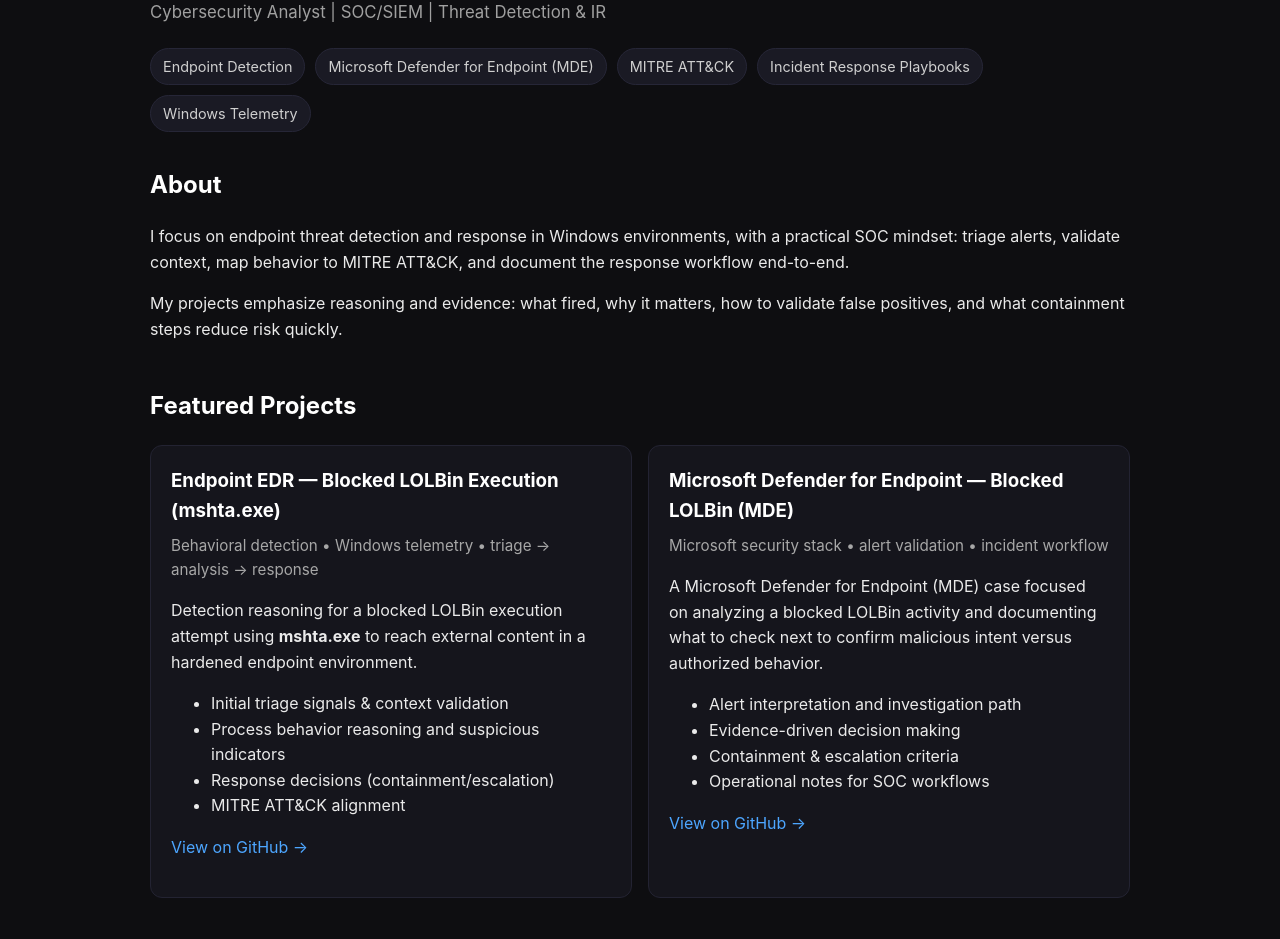
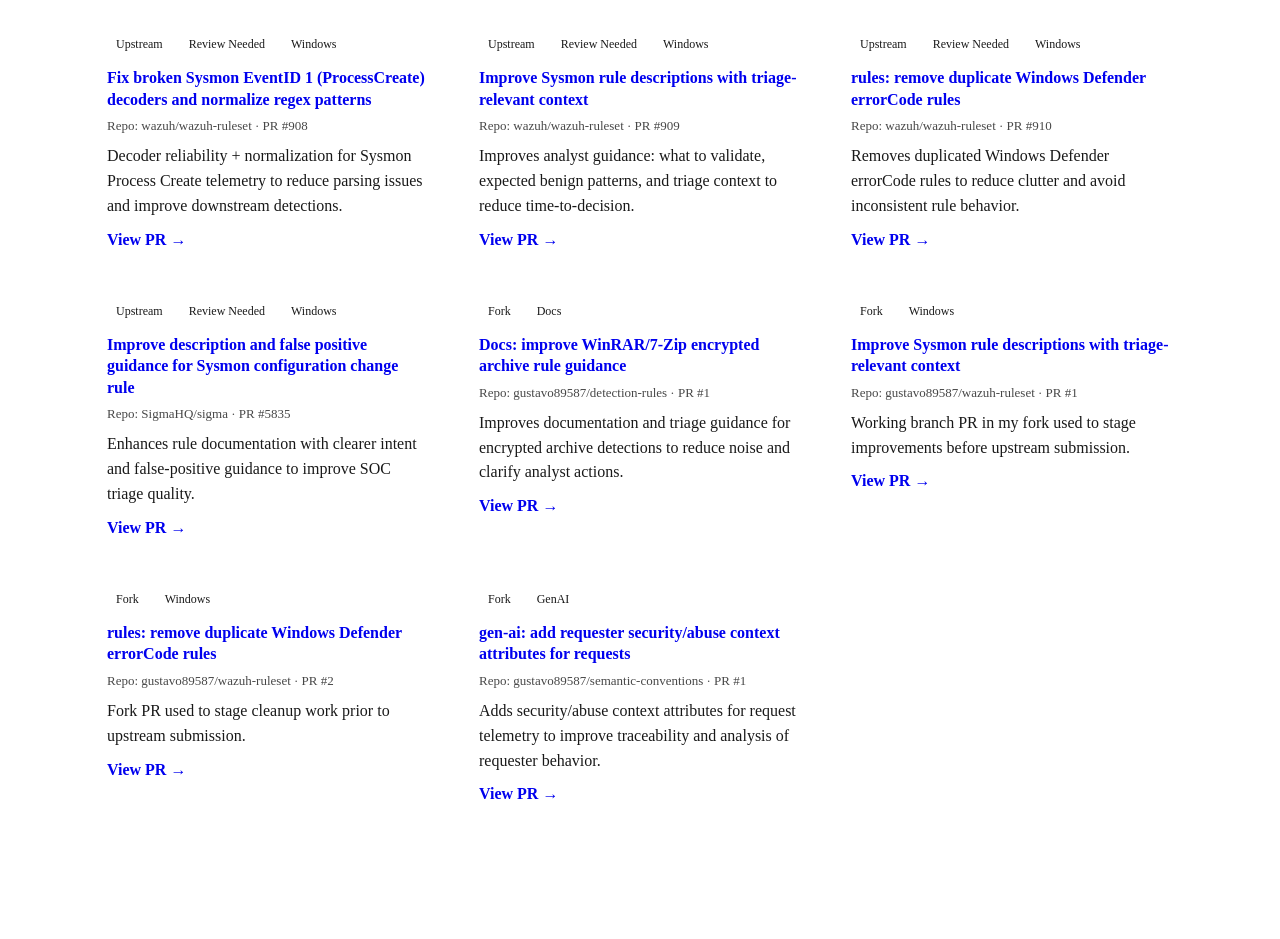
Before and after one commit to gustavo89587/endpoint-detection, a plain HTML site: page index.html in a window 1280 px wide. Shown: the part 131-1070 px from the top of the page. After the commit the page ends 1007 px from the top, so only its background shows below. Drawn offline with Linux system fonts and the light colour scheme.

Commit message:
Atualizar o index.html

```diff
--- a/index.html
+++ b/index.html
@@ -1,220 +1,199 @@
-<!DOCTYPE html>
-<html lang="en">
-<head>
-  <meta charset="UTF-8" />
-  <meta name="viewport" content="width=device-width, initial-scale=1.0"/>
-  <title>Gustavo Okamoto | Endpoint Detection, MDE & IR</title>
-  <style>
-    body {
-      margin: 0;
-      font-family: -apple-system, BlinkMacSystemFont, "Segoe UI", Roboto, Arial, sans-serif;
-      background-color: #0e0e11;
-      color: #eaeaea;
-      line-height: 1.6;
-    }
-    .container {
-      max-width: 980px;
-      margin: auto;
-      padding: 44px 20px;
-    }
-    h1, h2, h3 { color: #ffffff; }
-    h1 { font-size: 2.2rem; margin-bottom: 6px; }
-    .subtitle {
-      font-size: 1.05rem;
-      color: #a0a0a0;
-      margin-bottom: 22px;
-    }
-    .badges {
-      display: flex;
-      flex-wrap: wrap;
-      gap: 10px;
-      margin: 10px 0 34px;
-    }
-    .badge {
-      background: #1a1a24;
-      border: 1px solid #262637;
-      padding: 6px 12px;
-      border-radius: 999px;
-      font-size: 0.9rem;
-      color: #cfcfcf;
-    }
-    section { margin-bottom: 44px; }
-    .grid {
-      display: grid;
-      grid-template-columns: 1fr;
-      gap: 16px;
-    }
-    @media (min-width: 840px) {
-      .grid { grid-template-columns: 1fr 1fr; }
-    }
-    .project {
-      background: #15151c;
-      border: 1px solid #232332;
-      padding: 20px;
-      border-radius: 12px;
-    }
-    .project h3 { margin: 0 0 8px; }
-    .meta {
-      color: #a7a7a7;
-      font-size: 0.95rem;
-      margin-bottom: 12px;
-    }
-    a { color: #4da6ff; text-decoration: none; }
-    a:hover { text-decoration: underline; }
-    .stack {
-      display: flex;
-      flex-wrap: wrap;
-      gap: 10px;
-    }
-    .stack span {
-      background: #1f1f2b;
-      padding: 6px 12px;
-      border-radius: 999px;
-      font-size: 0.9rem;
-      color: #cfcfcf;
-    }
-    .cta {
-      background: #12121a;
-      border: 1px solid #242436;
-      padding: 18px 20px;
-      border-radius: 12px;
-    }
-    footer {
-      border-top: 1px solid #222;
-      padding-top: 18px;
-      color: #777;
-      font-size: 0.9rem;
-    }
-  </style>
-</head>
-<body>
+<!-- ===== PRs (Open-Source Contributions) ===== -->
+<section id="pull-requests" class="section">
   <div class="container">
+    <h2>Pull Requests</h2>
+    <p class="muted">
+      A curated list of my public pull requests across open-source security and telemetry projects.
+    </p>
 
-    <!-- HEADER -->
-    <header>
-      <h1>Gustavo Okamoto</h1>
-      <div class="subtitle">
-        Cybersecurity Analyst | SOC/SIEM | Threat Detection & IR
-      </div>
+    <div class="grid">
 
-      <div class="badges">
-        <span class="badge">Endpoint Detection</span>
-        <span class="badge">Microsoft Defender for Endpoint (MDE)</span>
-        <span class="badge">MITRE ATT&CK</span>
-        <span class="badge">Incident Response Playbooks</span>
-        <span class="badge">Windows Telemetry</span>
-      </div>
-    </header>
+      <!-- Wazuh upstream PRs -->
+      <article class="card">
+        <div class="card-head">
+          <span class="badge badge-upstream">Upstream</span>
+          <span class="badge badge-review">Review Needed</span>
+          <span class="badge badge-windows">Windows</span>
+        </div>
+        <h3>
+          <a href="https://github.com/wazuh/wazuh-ruleset/pull/908" target="_blank" rel="noopener">
+            Fix broken Sysmon EventID 1 (ProcessCreate) decoders and normalize regex patterns
+          </a>
+        </h3>
+        <p class="meta">Repo: wazuh/wazuh-ruleset · PR #908</p>
+        <p class="desc">
+          Decoder reliability + normalization for Sysmon Process Create telemetry to reduce parsing issues and improve downstream detections.
+        </p>
+        <a class="link" href="https://github.com/wazuh/wazuh-ruleset/pull/908" target="_blank" rel="noopener">View PR →</a>
+      </article>
 
-    <!-- ABOUT -->
-    <section>
-      <h2>About</h2>
-      <p>
-        I focus on endpoint threat detection and response in Windows environments, with a practical SOC mindset:
-        triage alerts, validate context, map behavior to MITRE ATT&CK, and document the response workflow end-to-end.
-      </p>
-      <p>
-        My projects emphasize reasoning and evidence: what fired, why it matters, how to validate false positives,
-        and what containment steps reduce risk quickly.
-      </p>
-    </section>
+      <article class="card">
+        <div class="card-head">
+          <span class="badge badge-upstream">Upstream</span>
+          <span class="badge badge-review">Review Needed</span>
+          <span class="badge badge-windows">Windows</span>
+        </div>
+        <h3>
+          <a href="https://github.com/wazuh/wazuh-ruleset/pull/909" target="_blank" rel="noopener">
+            Improve Sysmon rule descriptions with triage-relevant context
+          </a>
+        </h3>
+        <p class="meta">Repo: wazuh/wazuh-ruleset · PR #909</p>
+        <p class="desc">
+          Improves analyst guidance: what to validate, expected benign patterns, and triage context to reduce time-to-decision.
+        </p>
+        <a class="link" href="https://github.com/wazuh/wazuh-ruleset/pull/909" target="_blank" rel="noopener">View PR →</a>
+      </article>
 
-    <!-- PROJECTS -->
-    <section>
-      <h2>Featured Projects</h2>
+      <article class="card">
+        <div class="card-head">
+          <span class="badge badge-upstream">Upstream</span>
+          <span class="badge badge-review">Review Needed</span>
+          <span class="badge badge-windows">Windows</span>
+        </div>
+        <h3>
+          <a href="https://github.com/wazuh/wazuh-ruleset/pull/910" target="_blank" rel="noopener">
+            rules: remove duplicate Windows Defender errorCode rules
+          </a>
+        </h3>
+        <p class="meta">Repo: wazuh/wazuh-ruleset · PR #910</p>
+        <p class="desc">
+          Removes duplicated Windows Defender errorCode rules to reduce clutter and avoid inconsistent rule behavior.
+        </p>
+        <a class="link" href="https://github.com/wazuh/wazuh-ruleset/pull/910" target="_blank" rel="noopener">View PR →</a>
+      </article>
 
-      <div class="grid">
+      <!-- SigmaHQ -->
+      <article class="card">
+        <div class="card-head">
+          <span class="badge badge-upstream">Upstream</span>
+          <span class="badge badge-review">Review Needed</span>
+          <span class="badge badge-windows">Windows</span>
+        </div>
+        <h3>
+          <a href="https://github.com/SigmaHQ/sigma/pull/5835" target="_blank" rel="noopener">
+            Improve description and false positive guidance for Sysmon configuration change rule
+          </a>
+        </h3>
+        <p class="meta">Repo: SigmaHQ/sigma · PR #5835</p>
+        <p class="desc">
+          Enhances rule documentation with clearer intent and false-positive guidance to improve SOC triage quality.
+        </p>
+        <a class="link" href="https://github.com/SigmaHQ/sigma/pull/5835" target="_blank" rel="noopener">View PR →</a>
+      </article>
 
-        <div class="project">
-          <h3>Endpoint EDR — Blocked LOLBin Execution (mshta.exe)</h3>
-          <div class="meta">Behavioral detection • Windows telemetry • triage → analysis → response</div>
-          <p>
-            Detection reasoning for a blocked LOLBin execution attempt using <strong>mshta.exe</strong> to reach external content
-            in a hardened endpoint environment.
-          </p>
-          <ul>
-            <li>Initial triage signals & context validation</li>
-            <li>Process behavior reasoning and suspicious indicators</li>
-            <li>Response decisions (containment/escalation)</li>
-            <li>MITRE ATT&CK alignment</li>
-          </ul>
-          <p>
-            <a href="https://github.com/gustavo89587/endpoint-edr-blocked-lolbin" target="_blank" rel="noopener noreferrer">
-              View on GitHub →
-            </a>
-          </p>
+      <!-- Elastic fork PR (your repo) -->
+      <article class="card">
+        <div class="card-head">
+          <span class="badge badge-fork">Fork</span>
+          <span class="badge badge-docs">Docs</span>
         </div>
+        <h3>
+          <a href="https://github.com/gustavo89587/detection-rules/pull/1" target="_blank" rel="noopener">
+            Docs: improve WinRAR/7-Zip encrypted archive rule guidance
+          </a>
+        </h3>
+        <p class="meta">Repo: gustavo89587/detection-rules · PR #1</p>
+        <p class="desc">
+          Improves documentation and triage guidance for encrypted archive detections to reduce noise and clarify analyst actions.
+        </p>
+        <a class="link" href="https://github.com/gustavo89587/detection-rules/pull/1" target="_blank" rel="noopener">View PR →</a>
+      </article>
 
-        <div class="project">
-          <h3>Microsoft Defender for Endpoint — Blocked LOLBin (MDE)</h3>
-          <div class="meta">Microsoft security stack • alert validation • incident workflow</div>
-          <p>
-            A Microsoft Defender for Endpoint (MDE) case focused on analyzing a blocked LOLBin activity and documenting
-            what to check next to confirm malicious intent versus authorized behavior.
-          </p>
-          <ul>
-            <li>Alert interpretation and investigation path</li>
-            <li>Evidence-driven decision making</li>
-            <li>Containment & escalation criteria</li>
-            <li>Operational notes for SOC workflows</li>
-          </ul>
-          <p>
-            <a href="https://github.com/gustavo89587/microsoft-defender-endpoint-blocked-lolbin" target="_blank" rel="noopener noreferrer">
-              View on GitHub →
-            </a>
-          </p>
+      <!-- Your forks in wazuh-ruleset -->
+      <article class="card">
+        <div class="card-head">
+          <span class="badge badge-fork">Fork</span>
+          <span class="badge badge-windows">Windows</span>
         </div>
+        <h3>
+          <a href="https://github.com/gustavo89587/wazuh-ruleset/pull/1" target="_blank" rel="noopener">
+            Improve Sysmon rule descriptions with triage-relevant context
+          </a>
+        </h3>
+        <p class="meta">Repo: gustavo89587/wazuh-ruleset · PR #1</p>
+        <p class="desc">
+          Working branch PR in my fork used to stage improvements before upstream submission.
+        </p>
+        <a class="link" href="https://github.com/gustavo89587/wazuh-ruleset/pull/1" target="_blank" rel="noopener">View PR →</a>
+      </article>
 
-      </div>
-    </section>
+      <article class="card">
+        <div class="card-head">
+          <span class="badge badge-fork">Fork</span>
+          <span class="badge badge-windows">Windows</span>
+        </div>
+        <h3>
+          <a href="https://github.com/gustavo89587/wazuh-ruleset/pull/2" target="_blank" rel="noopener">
+            rules: remove duplicate Windows Defender errorCode rules
+          </a>
+        </h3>
+        <p class="meta">Repo: gustavo89587/wazuh-ruleset · PR #2</p>
+        <p class="desc">
+          Fork PR used to stage cleanup work prior to upstream submission.
+        </p>
+        <a class="link" href="https://github.com/gustavo89587/wazuh-ruleset/pull/2" target="_blank" rel="noopener">View PR →</a>
+      </article>
 
-    <!-- OPTIONAL: PLAYBOOKS CTA -->
-    <section>
-      <div class="cta">
-        <h2>Incident Response Playbooks</h2>
-        <p>
-          Practical SOC playbooks to standardize triage, analysis, containment, and escalation across common scenarios.
+      <!-- Semantic conventions repo -->
+      <article class="card">
+        <div class="card-head">
+          <span class="badge badge-fork">Fork</span>
+          <span class="badge badge-genai">GenAI</span>
+        </div>
+        <h3>
+          <a href="https://github.com/gustavo89587/semantic-conventions/pull/1" target="_blank" rel="noopener">
+            gen-ai: add requester security/abuse context attributes for requests
+          </a>
+        </h3>
+        <p class="meta">Repo: gustavo89587/semantic-conventions · PR #1</p>
+        <p class="desc">
+          Adds security/abuse context attributes for request telemetry to improve traceability and analysis of requester behavior.
         </p>
-        <p>
-          <a href="https://github.com/gustavo89587/soc-incident-response-playbooks" target="_blank" rel="noopener noreferrer">
-            Open playbooks repository →
-          </a>
-        </p>
-      </div>
-    </section>
+        <a class="link" href="https://github.com/gustavo89587/semantic-conventions/pull/1" target="_blank" rel="noopener">View PR →</a>
+      </article>
 
-    <!-- STACK -->
-    <section>
-      <h2>Technical Stack</h2>
-      <div class="stack">
-        <span>Windows Endpoint Security</span>
-        <span>Microsoft Defender for Endpoint</span>
-        <span>EDR Concepts</span>
-        <span>Sysmon / Windows Events</span>
-        <span>MITRE ATT&CK</span>
-        <span>Behavioral Detection</span>
-        <span>Incident Response</span>
-        <span>Threat Hunting</span>
-        <span>Python Automation</span>
-      </div>
-    </section>
+    </div>
+  </div>
+</section>
 
-    <!-- CONTACT -->
-    <section>
-      <h2>Contact</h2>
-      <p>
-        <a href="https://www.linkedin.com/in/gustavo-okamoto-de-carvalho-ti" target="_blank" rel="noopener noreferrer">LinkedIn</a> ·
-        <a href="https://github.com/gustavo89587" target="_blank" rel="noopener noreferrer">GitHub</a> ·
-        <a href="mailto:gugaokamoto1@email.com">Email</a>
-      </p>
-    </section>
+<!-- ===== Minimal CSS for this section (drop into your stylesheet) ===== -->
+<style>
+  .section { padding: 48px 0; }
+  .container { max-width: 1100px; margin: 0 auto; padding: 0 16px; }
+  h2 { margin: 0 0 10px; font-size: 28px; letter-spacing: -0.02em; }
+  .muted { margin: 0 0 24px; opacity: .75; line-height: 1.5; }
 
-    <footer>
-      <p>
-        Portfolio focused on evidence-based detection reasoning and SOC-ready response workflows.
-      </p>
-    </footer>
+  .grid { display: grid; gap: 16px; grid-template-columns: repeat(auto-fit, minmax(280px, 1fr)); }
 
-  </div>
-</body>
-</html>
+  .card {
+    border: 1px solid rgba(255,255,255,.12);
+    border-radius: 14px;
+    padding: 16px;
+    background: rgba(255,255,255,.03);
+  }
+  .card-head { display: flex; gap: 8px; flex-wrap: wrap; margin-bottom: 10px; }
+  .badge {
+    font-size: 12px;
+    padding: 4px 8px;
+    border-radius: 999px;
+    border: 1px solid rgba(255,255,255,.14);
+    opacity: .9;
+  }
+  .badge-upstream { }
+  .badge-fork { }
+  .badge-review { }
+  .badge-windows { }
+  .badge-docs { }
+  .badge-genai { }
+
+  .meta { margin: 8px 0 10px; font-size: 13px; opacity: .72; }
+  .desc { margin: 0 0 12px; line-height: 1.55; opacity: .9; }
+  .link { display: inline-block; font-weight: 600; text-decoration: none; }
+  .link:hover { text-decoration: underline; }
+
+  /* Optional: make links inside titles look clean */
+  h3 { margin: 0; font-size: 16px; line-height: 1.35; }
+  h3 a { text-decoration: none; }
+  h3 a:hover { text-decoration: underline; }
+</style>
```
